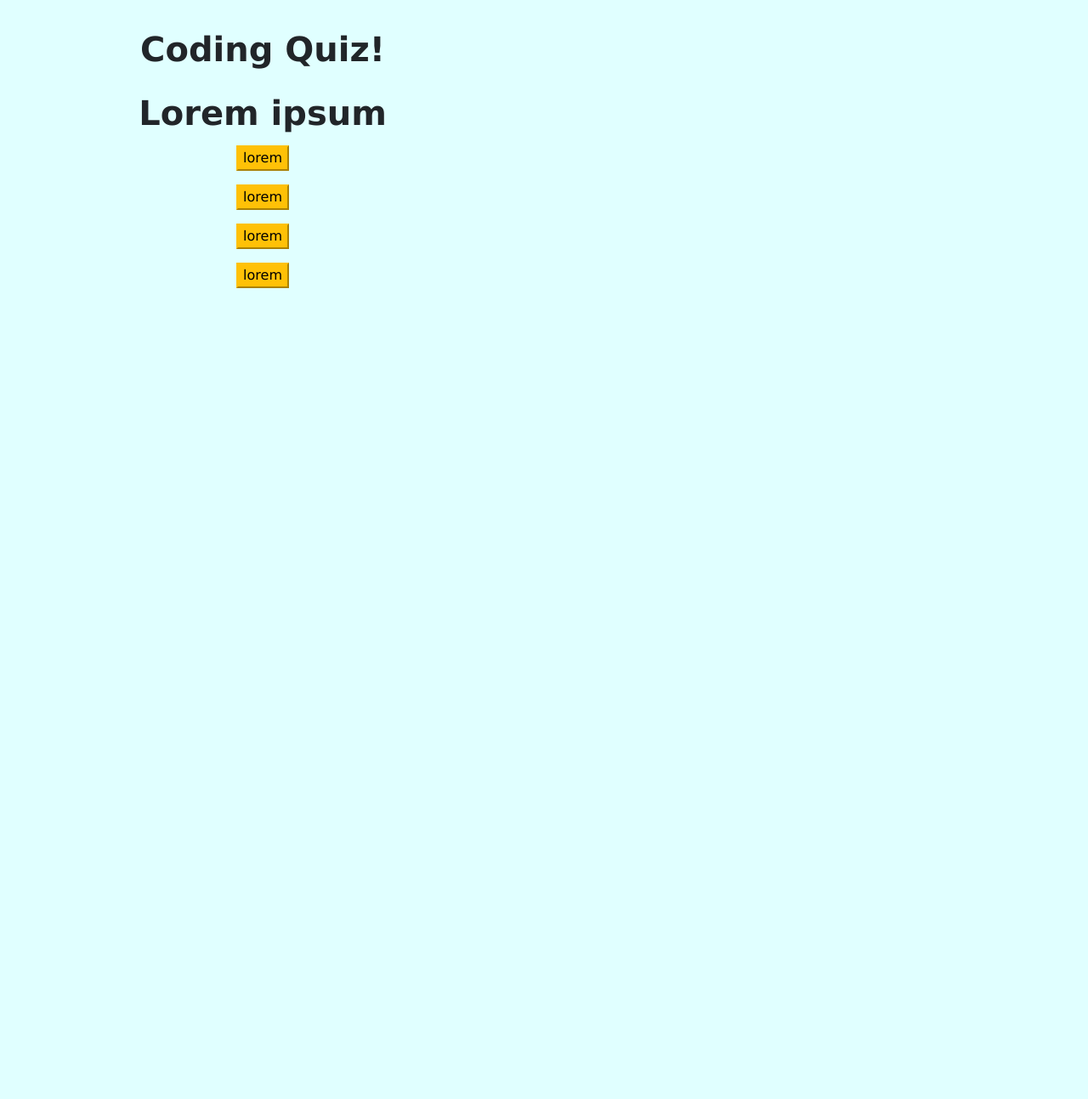
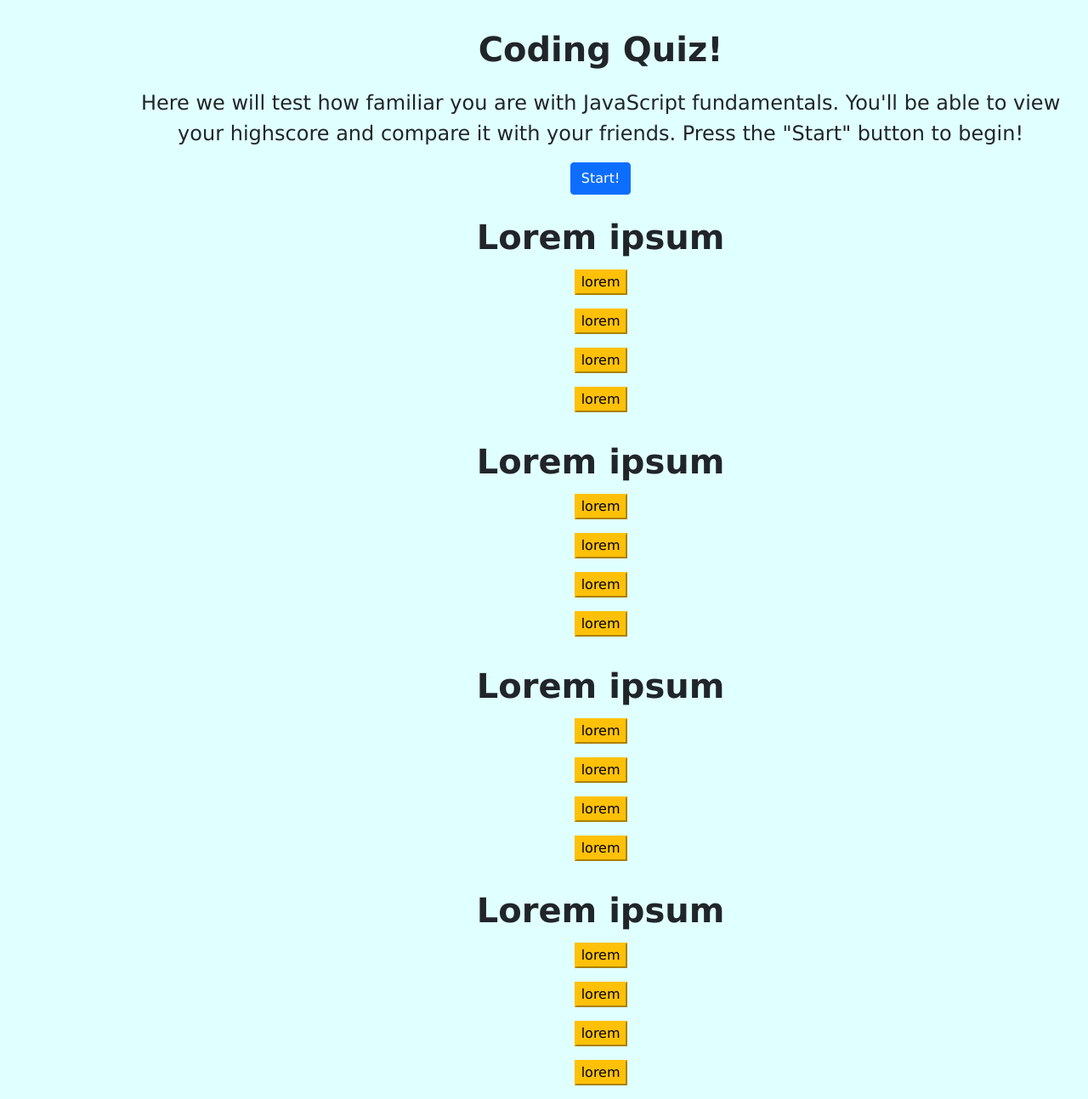
Before and after one commit to tanookibruv/coding-quiz, a plain HTML site: page main.html in a window 1280 px wide. Shown: the part 397-1690 px from the top of the page at 85% size. Before the commit the page ends 800 px from the top, so only its background shows below. Drawn offline with nearby package versions, Linux system fonts and the light colour scheme.

Commit message:
addition sections added to html

```diff
--- a/main.html
+++ b/main.html
@@ -18,14 +18,50 @@
             <div class="opening fs-1 fw-bolder">Coding Quiz!</div>
         </header>
 
-        <!-- <section>
+        <section>
             <div class="intro fs-4">
                 <p>Here we will test how familiar you are with JavaScript fundamentals. You'll be able to view your
                     highscore and compare it with your friends. Press the "Start" button to begin!</p>
             </div>
             <button type="button" class="start-quiz btn-primary btn btn-large">Start!</button>
-        </section> -->
+        </section>
 
+        <section>
+            <div class="questions fs-1 fw-bolder"> Lorem ipsum</div>
+            <div class="btn-group-vertical">
+                <button class="btn-warning d-flex my-2">lorem</button>
+                <button class="btn-warning d-flex my-2">lorem</button>
+                <button class="btn-warning d-flex my-2">lorem</button>
+                <button class="btn-warning d-flex my-2">lorem</button>
+            </ul>
+        </section>
+        <section>
+            <div class="questions fs-1 fw-bolder"> Lorem ipsum</div>
+            <div class="btn-group-vertical">
+                <button class="btn-warning d-flex my-2">lorem</button>
+                <button class="btn-warning d-flex my-2">lorem</button>
+                <button class="btn-warning d-flex my-2">lorem</button>
+                <button class="btn-warning d-flex my-2">lorem</button>
+            </ul>
+        </section>
+        <section>
+            <div class="questions fs-1 fw-bolder"> Lorem ipsum</div>
+            <div class="btn-group-vertical">
+                <button class="btn-warning d-flex my-2">lorem</button>
+                <button class="btn-warning d-flex my-2">lorem</button>
+                <button class="btn-warning d-flex my-2">lorem</button>
+                <button class="btn-warning d-flex my-2">lorem</button>
+            </ul>
+        </section>
+        <section>
+            <div class="questions fs-1 fw-bolder"> Lorem ipsum</div>
+            <div class="btn-group-vertical">
+                <button class="btn-warning d-flex my-2">lorem</button>
+                <button class="btn-warning d-flex my-2">lorem</button>
+                <button class="btn-warning d-flex my-2">lorem</button>
+                <button class="btn-warning d-flex my-2">lorem</button>
+            </ul>
+        </section>
         <section>
             <div class="questions fs-1 fw-bolder"> Lorem ipsum</div>
             <div class="btn-group-vertical">
```
